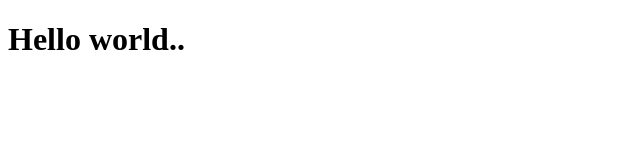
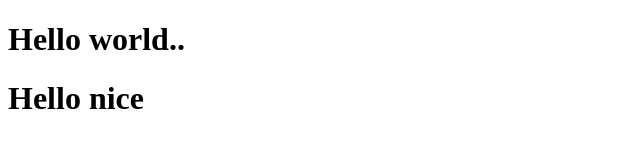
Before and after one commit to swaraChokshi25042003/React-demo, a plain HTML site: page index.html in a window 1280 px wide. Shown: the whole page, without its empty margins (0-640 px from the left). Drawn offline with Linux system fonts and the light colour scheme.

Commit message:
Update index.html

```diff
--- a/index.html
+++ b/index.html
@@ -5,6 +5,7 @@
     <meta name="viewport" content="width=device-width, initial-scale=1.0">
     <title>Document</title>
     <h1>Hello world..</h1>
+    <h1>Hello nice</h1>
 </head>
 <body>
 
```
